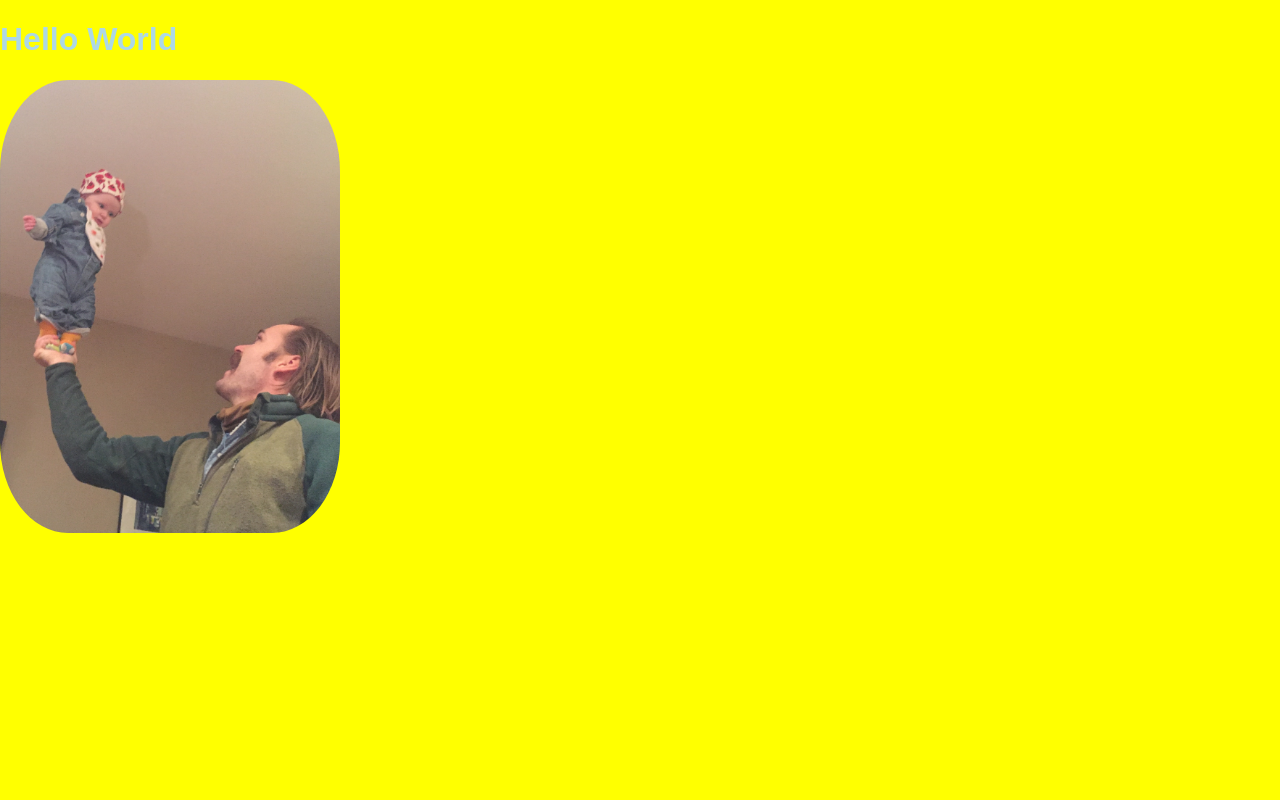
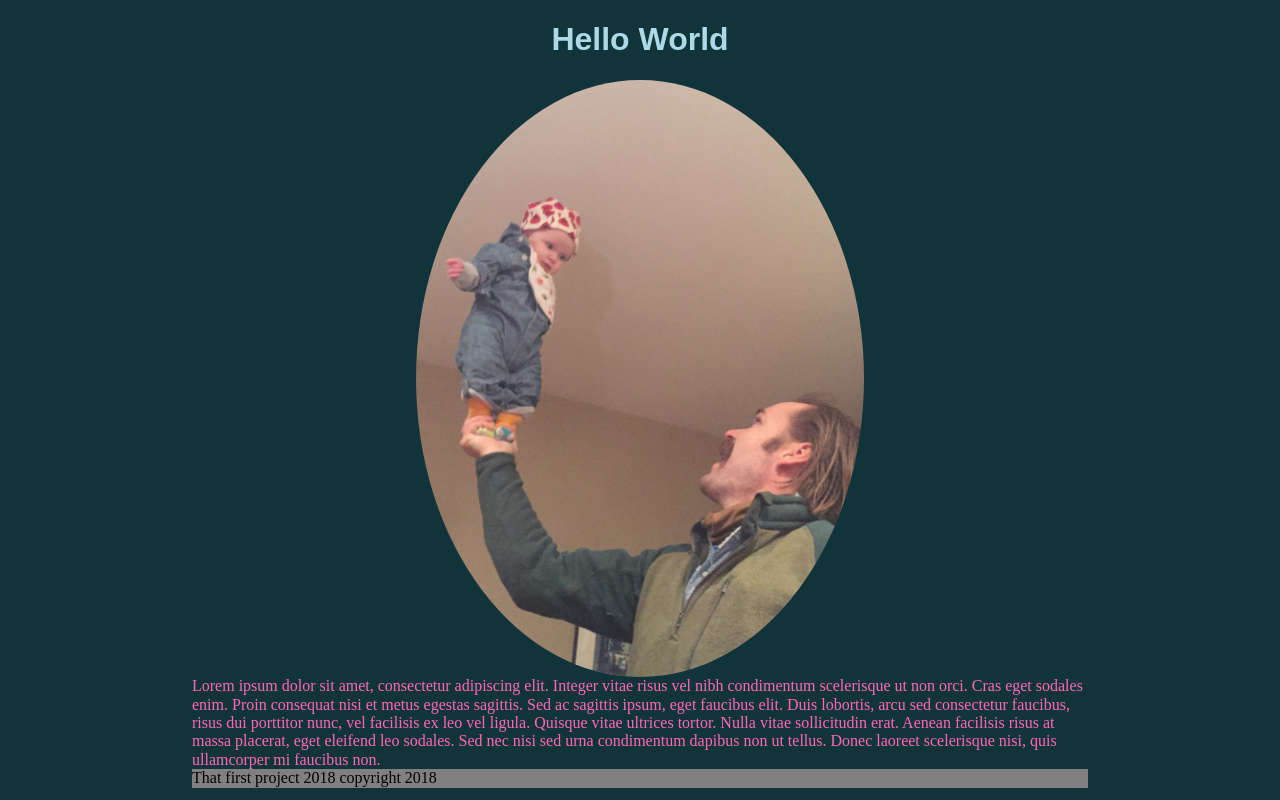
Before and after one commit to mrskicklighter/hello-world, a plain HTML site: page index.html in a window 1280 px wide. Drawn offline with Linux system fonts and the light colour scheme; files that its build step writes are made by us from their sources.

Commit message:
update layout add paragraphs

```diff
--- /dev/null
+++ b/css/main.css
@@ -0,0 +1,38 @@
+body {
+background-color: rgb(17, 52, 58);
+width: 70%;
+margin: 0 auto;
+}
+
+h1{
+  color: lightblue;
+  font-family: fantasy;
+  text-align: center
+
+
+}
+
+img {
+  border-radius: 100%;
+  max-width:50%;
+  display: block;
+  margin-left: auto;
+  margin-right: auto;
+
+}
+
+p1{
+  text-align: center;
+  color: hotpink;
+  border
+}
+
+footer{
+  background-color: grey;
+}
+/**Layout Containers**/
+
+.wrapper {
+  max-width: 70%
+  margin: 0 auto;
+}
--- a/index.html
+++ b/index.html
@@ -3,11 +3,16 @@
     <head>
       <title>Hello World</title>
         <link rel="stylesheet" href="css/normalize.css">
-      <link href="main.css" rel="stylesheet">
+      <link href="css/main.css" rel="stylesheet">
     </head>
+
+    <div class="wrapper">
     <body>
    <h1>Hello World</h1>
-   <img src="aaron frey.jpg" alt="Freya and Aaron">
-    </body>
+   <img src="./aaron frey.jpg" alt="Freya and Aaron">
+  <p1>Lorem ipsum dolor sit amet, consectetur adipiscing elit. Integer vitae risus vel nibh condimentum scelerisque ut non orci. Cras eget sodales enim. Proin consequat nisi et metus egestas sagittis. Sed ac sagittis ipsum, eget faucibus elit. Duis lobortis, arcu sed consectetur faucibus, risus dui porttitor nunc, vel facilisis ex leo vel ligula. Quisque vitae ultrices tortor. Nulla vitae sollicitudin erat. Aenean facilisis risus at massa placerat, eget eleifend leo sodales. Sed nec nisi sed urna condimentum dapibus non ut tellus. Donec laoreet scelerisque nisi, quis ullamcorper mi faucibus non.</p1>
+  </body>
+  <footer>That first project 2018 copyright 2018</footer>
+  </div>
 
 </html>
--- a/main.css
+++ /dev/null
@@ -1,14 +0,0 @@
-body {
-background-color: yellow;
-}
-
-h1{
-  color: lightblue;
-  font-family: fantasy;
-
-}
-
-img {
-	border-radius: 20%;
-	max-width: 340px;
-}
```
Also changed, not shown: css/normalize.css (renamed from normalize.css).
